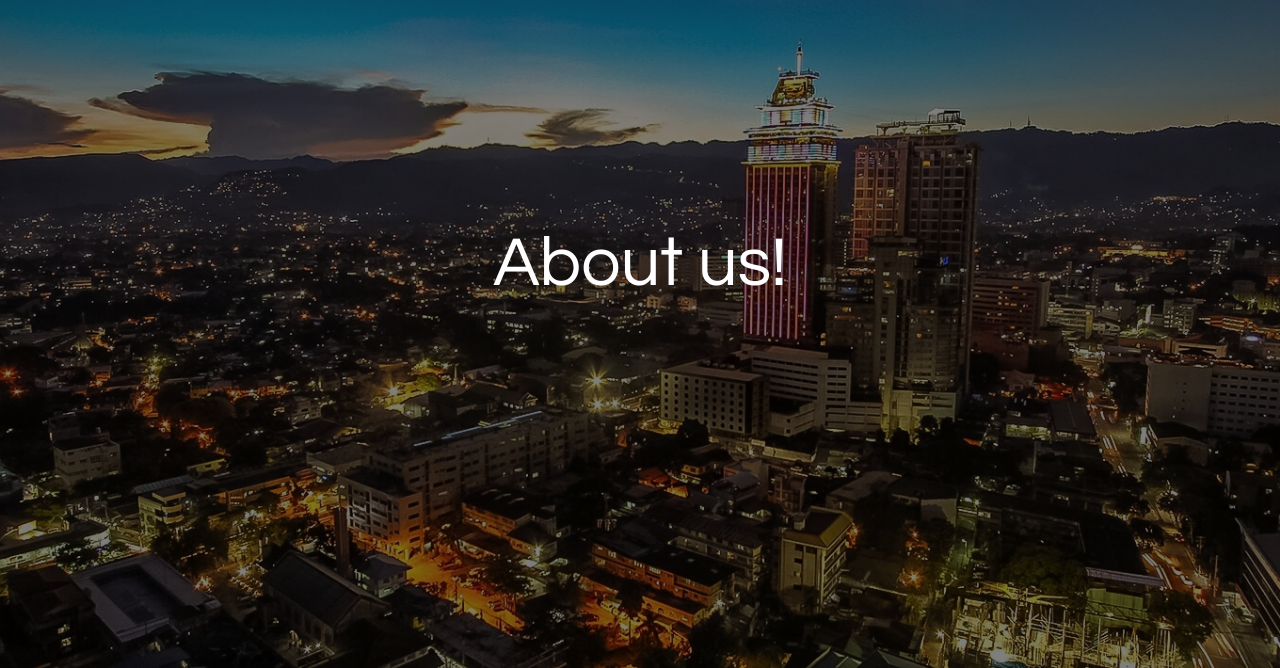
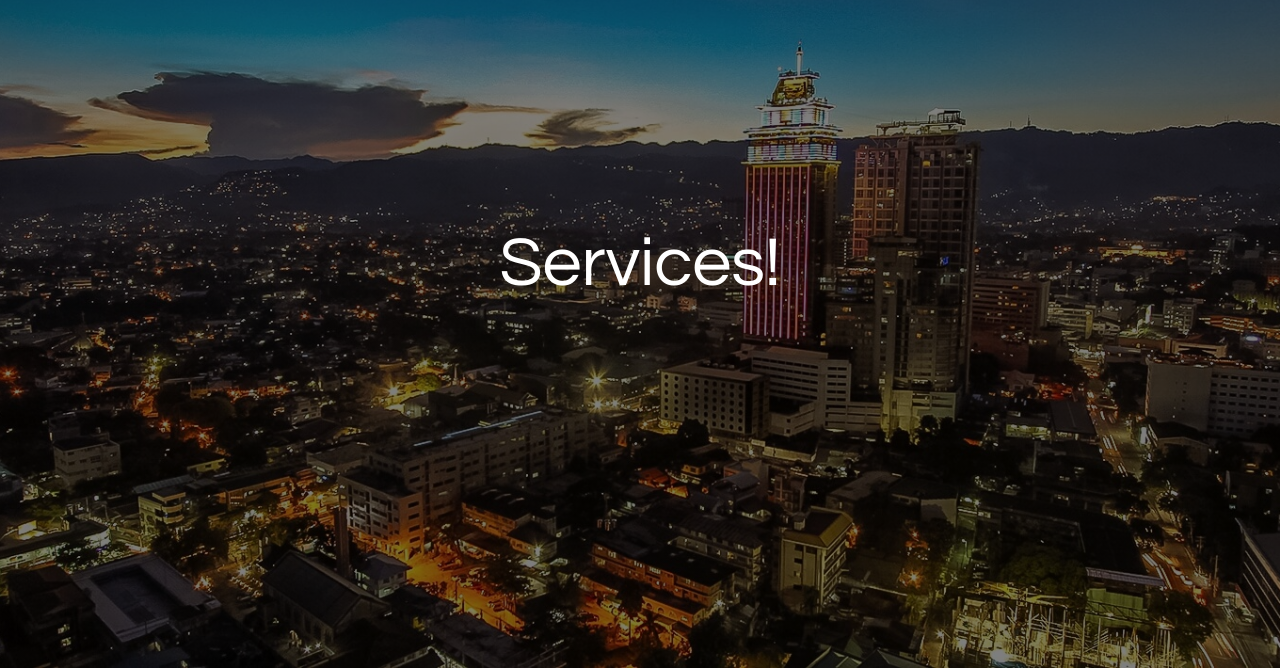
Before and after one commit to jdesolate/RenTal, a plain HTML site: page Website/Services.html in a window 1280 px wide. Shown: the part 132-800 px from the top of the page. Drawn offline with nearby package versions, Linux system fonts and the light colour scheme.

Commit message:
Update Services.html

```diff
--- a/Website/Services.html
+++ b/Website/Services.html
@@ -19,7 +19,7 @@
         </div>
 
         <div class="title">
-            <h1>About us!</h1>
+            <h1>Services!</h1>
 
 
         </div>
```
